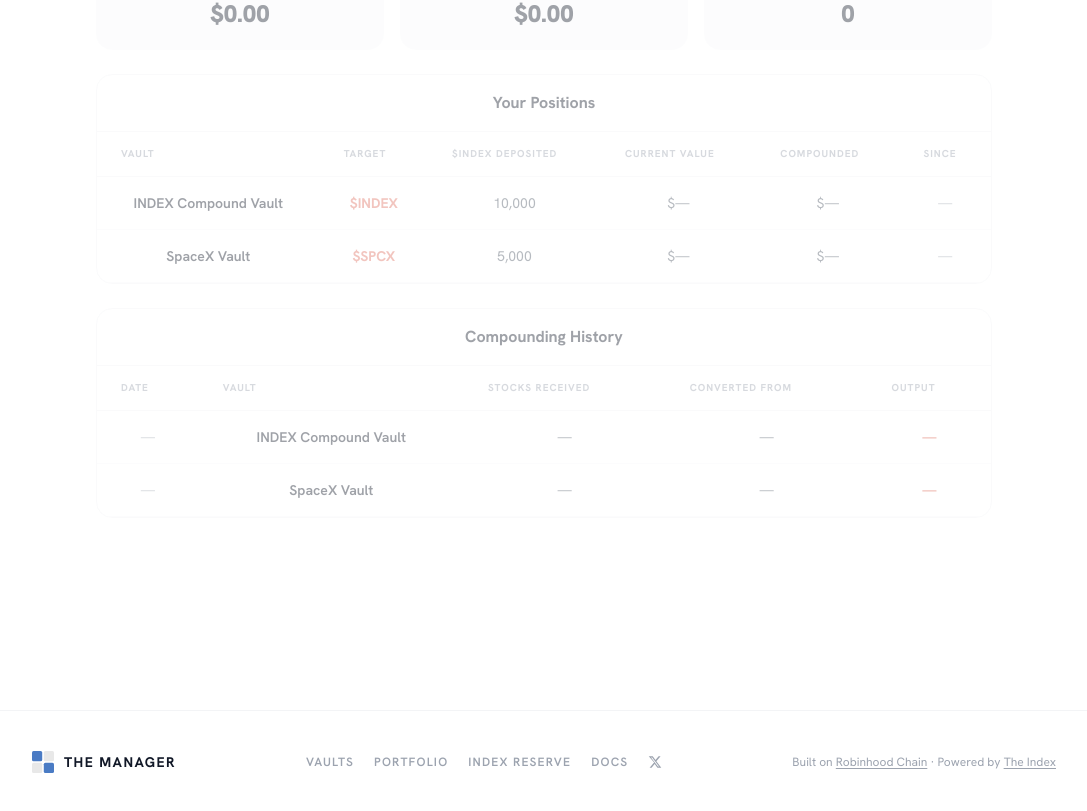
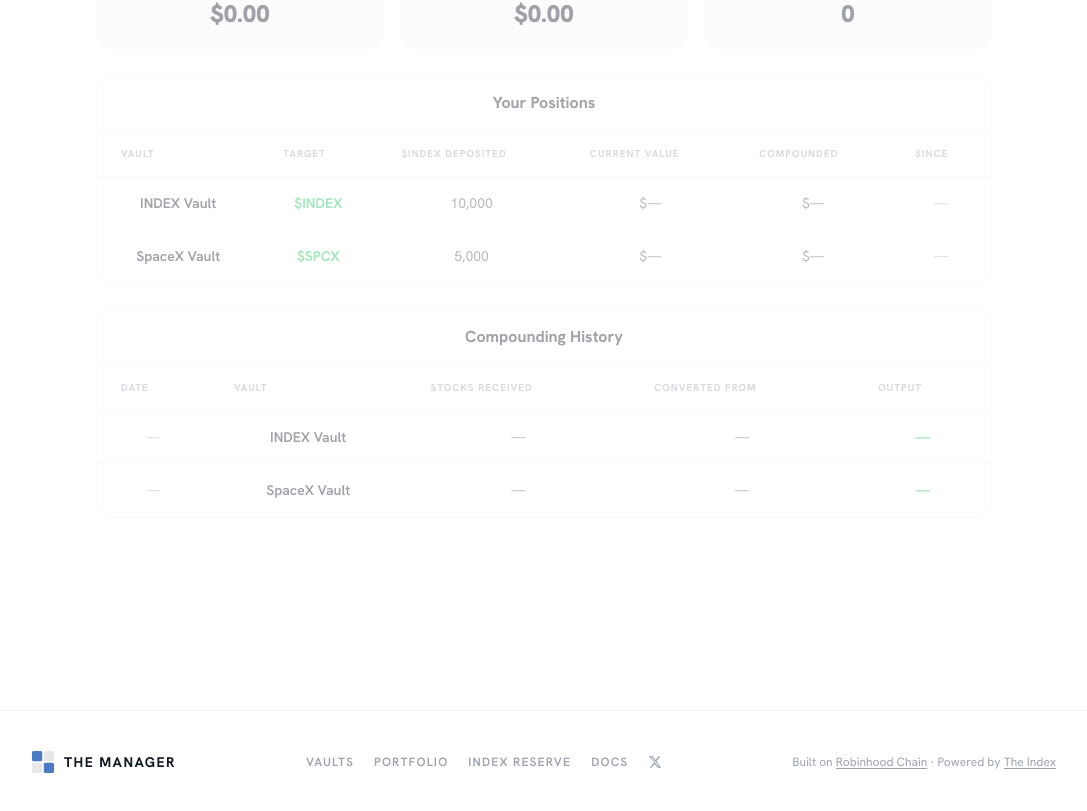
Before and after one commit to pepper-mt4u/the-manager, a React (Vite) app: page /portfolio in a window 1280 px wide. Shown: the part 770-1581 px from the top of the page, without its empty margins (96-1183 px from the left). Built offline with nearby package versions, Linux system fonts and the light colour scheme.

Commit message:
Portfolio: rename INDEX Vault, green targets; hero heading line-height -10%

```diff
--- a/src/pages/Home.jsx
+++ b/src/pages/Home.jsx
@@ -158,7 +158,7 @@ export default function Home() {
           <div className="flex-1 text-white">
             <h1
               className="text-3xl sm:text-4xl lg:text-[56px] font-normal tracking-tight mb-5 max-w-xl"
-              style={{ lineHeight: 1.35 }}
+              style={{ lineHeight: 1.22 }}
             >
               Decide where your distributions go.<br />Compound your INDEX holdings.
             </h1>
--- a/src/pages/Portfolio.jsx
+++ b/src/pages/Portfolio.jsx
@@ -1,10 +1,10 @@
 const mockPositions = [
-  { vault: 'INDEX Compound Vault', target: '$INDEX', deposited: '10,000', value: '$—', compounded: '$—', since: '—' },
+  { vault: 'INDEX Vault', target: '$INDEX', deposited: '10,000', value: '$—', compounded: '$—', since: '—' },
   { vault: 'SpaceX Vault', target: '$SPCX', deposited: '5,000', value: '$—', compounded: '$—', since: '—' },
 ]
 
 const mockHistory = [
-  { date: '—', vault: 'INDEX Compound Vault', received: '—', converted: '—', output: '—' },
+  { date: '—', vault: 'INDEX Vault', received: '—', converted: '—', output: '—' },
   { date: '—', vault: 'SpaceX Vault', received: '—', converted: '—', output: '—' },
 ]
 
@@ -68,7 +68,7 @@ function ConnectPrompt() {
                 {mockPositions.map((p, i) => (
                   <tr key={i} className="border-b border-gray-50">
                     <td className="px-6 py-4 font-semibold text-gray-900">{p.vault}</td>
-                    <td className="px-6 py-4 font-bold text-coral-600">{p.target}</td>
+                    <td className="px-6 py-4 font-bold text-green-500">{p.target}</td>
                     <td className="px-6 py-4 text-gray-600">{p.deposited}</td>
                     <td className="px-6 py-4 text-gray-600">{p.value}</td>
                     <td className="px-6 py-4 text-gray-600">{p.compounded}</td>
@@ -100,7 +100,7 @@ function ConnectPrompt() {
                     <td className="px-6 py-4 font-semibold text-gray-900">{h.vault}</td>
                     <td className="px-6 py-4 text-gray-600">{h.received}</td>
                     <td className="px-6 py-4 text-gray-600">{h.converted}</td>
-                    <td className="px-6 py-4 font-bold text-coral-600">{h.output}</td>
+                    <td className="px-6 py-4 font-bold text-green-500">{h.output}</td>
                   </tr>
                 ))}
               </tbody>
```
